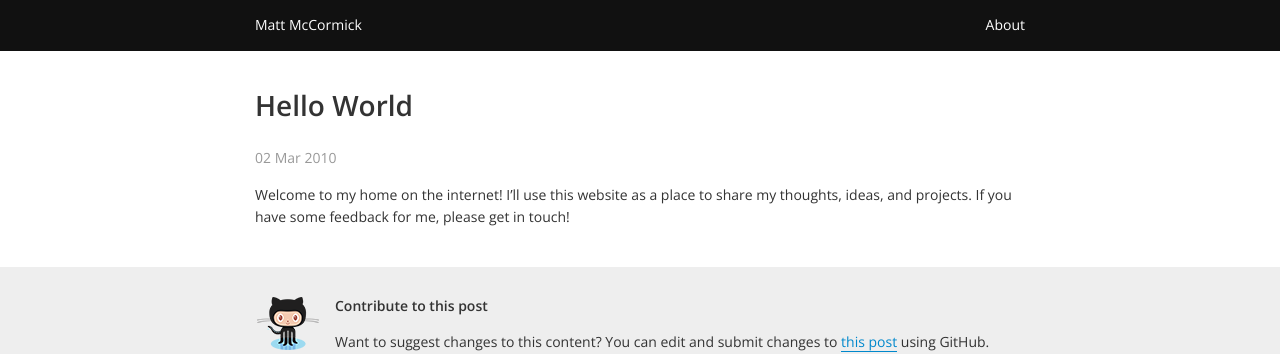
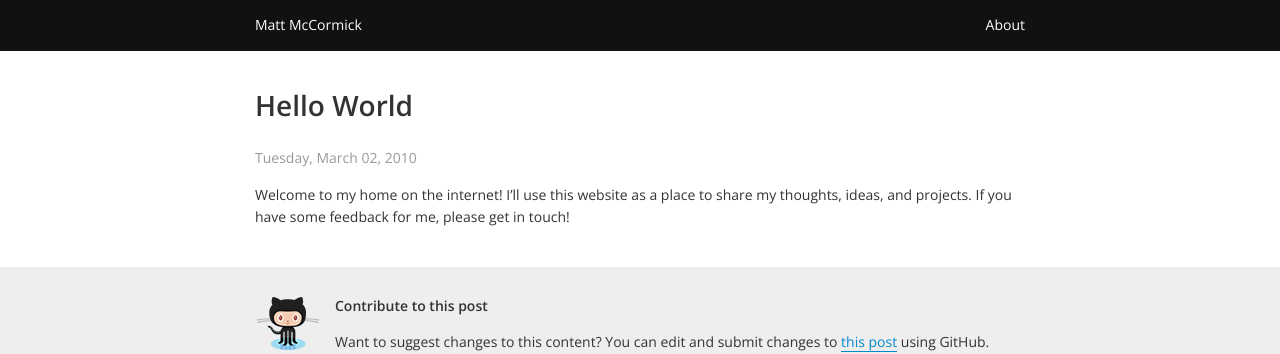
Before and after one commit to mbmccormick/mbmccormick.github.io, a Jekyll site: the page built from _posts/2010-03-02-hello-world.md, in a window 1280 px wide. Shown: the top 354 px of the page. Built offline with Jekyll 4.4.1, drawn with Linux system fonts in a browser that asks for light colours; comment, search, counter and statistics services are not loaded.

Commit message:
Cleaning up date formatting.

```diff
--- a/_includes/posts.html
+++ b/_includes/posts.html
@@ -2,7 +2,7 @@
     {% for post in site.posts %}
         {% unless post.url == page.url %}
             <article>
-                <time datetime="{{ post.date | date:'%Y-%m-%d' }}">{{ post.date | date:'%d %b %Y' }}</time>
+                <time datetime="{{ post.date | date: '%Y-%m-%d' }}">{{ post.date | date:'%d %b %Y' }}</time>
                 <h2><a href="{{ post.url }}">{{ post.title | escape }}</a></h2>
             </article>
         {% endunless %}
--- a/_layouts/default.html
+++ b/_layouts/default.html
@@ -52,7 +52,7 @@
 
         <footer role="contentinfo">
             <div class="content">
-                &copy; {{ site.time | date: "%Y" }} {{ site.author }}
+                &copy; {{ site.time | date: '%Y' }} {{ site.author }}
             </div>
         </footer>
     </body>
--- a/_layouts/page.html
+++ b/_layouts/page.html
@@ -6,7 +6,6 @@
     <div class="content">
         <article>
             <h1>{% if page.header %}{{ page.header }}{% else %}{{ page.title }}{% endif %}</h1>
-            <time datetime="{{ page.date }}">{{ page.date | date:'%d %b %Y' }}</time>
             {{ content }}
         </article>
     </div>
--- a/_layouts/post.html
+++ b/_layouts/post.html
@@ -6,7 +6,7 @@
     <div class="content">
         <article>
             <h1>{% if page.header %}{{ page.header }}{% else %}{{ page.title }}{% endif %}</h1>
-            <time datetime="{{ page.date }}">{{ page.date | date:'%d %b %Y' }}</time>
+            <time datetime="{{ page.date }}">{{ page.date | date: '%A, %B %d, %Y' }}</time>
             {{ content }}
         </article>
     </div>
--- a/rss.xml
+++ b/rss.xml
@@ -9,14 +9,14 @@
         <atom:link href="{{ site.url }}/rss.xml" rel="self" type="application/rss+xml" />
         <description>{{ site.description }}</description>
         <language>{{ site.language }}</language>
-        <pubDate>{{ site.time | date: "%a, %d %b %Y %H:%M:%S %z" }}</pubDate>
-        <lastBuildDate>{{ site.time | date: "%a, %d %b %Y %H:%M:%S %z" }}</lastBuildDate>
+        <pubDate>{{ site.time | date: '%a, %d %b %Y %H:%M:%S %z' }}</pubDate>
+        <lastBuildDate>{{ site.time | date: '%a, %d %b %Y %H:%M:%S %z' }}</lastBuildDate>
 
         {% for post in site.posts %}
             <item>
                 <title>{{ post.title }}</title>
                 <link>{{ site.url }}{{ post.url }}</link>
-                <pubDate>{{ post.date | date: "%a, %d %b %Y %H:%M:%S %z" }}</pubDate>
+                <pubDate>{{ post.date | date: '%a, %d %b %Y %H:%M:%S %z' }}</pubDate>
                 <author>{{ site.email }} ({{ site.author }})</author>
                 <guid>{{ site.url }}{{ post.id }}</guid>
                 <description>{{ post.content | xml_escape }}</description>
```
